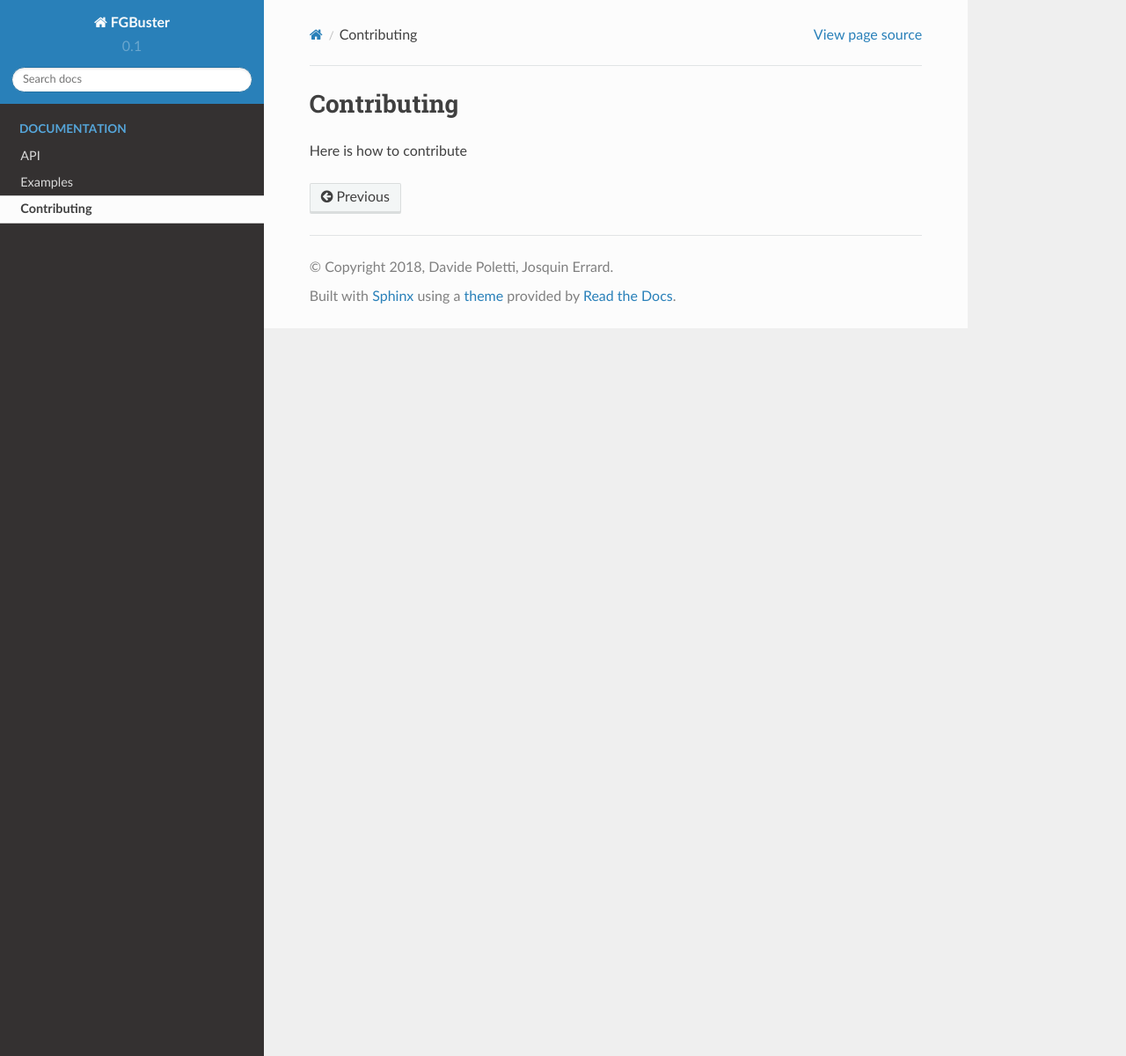
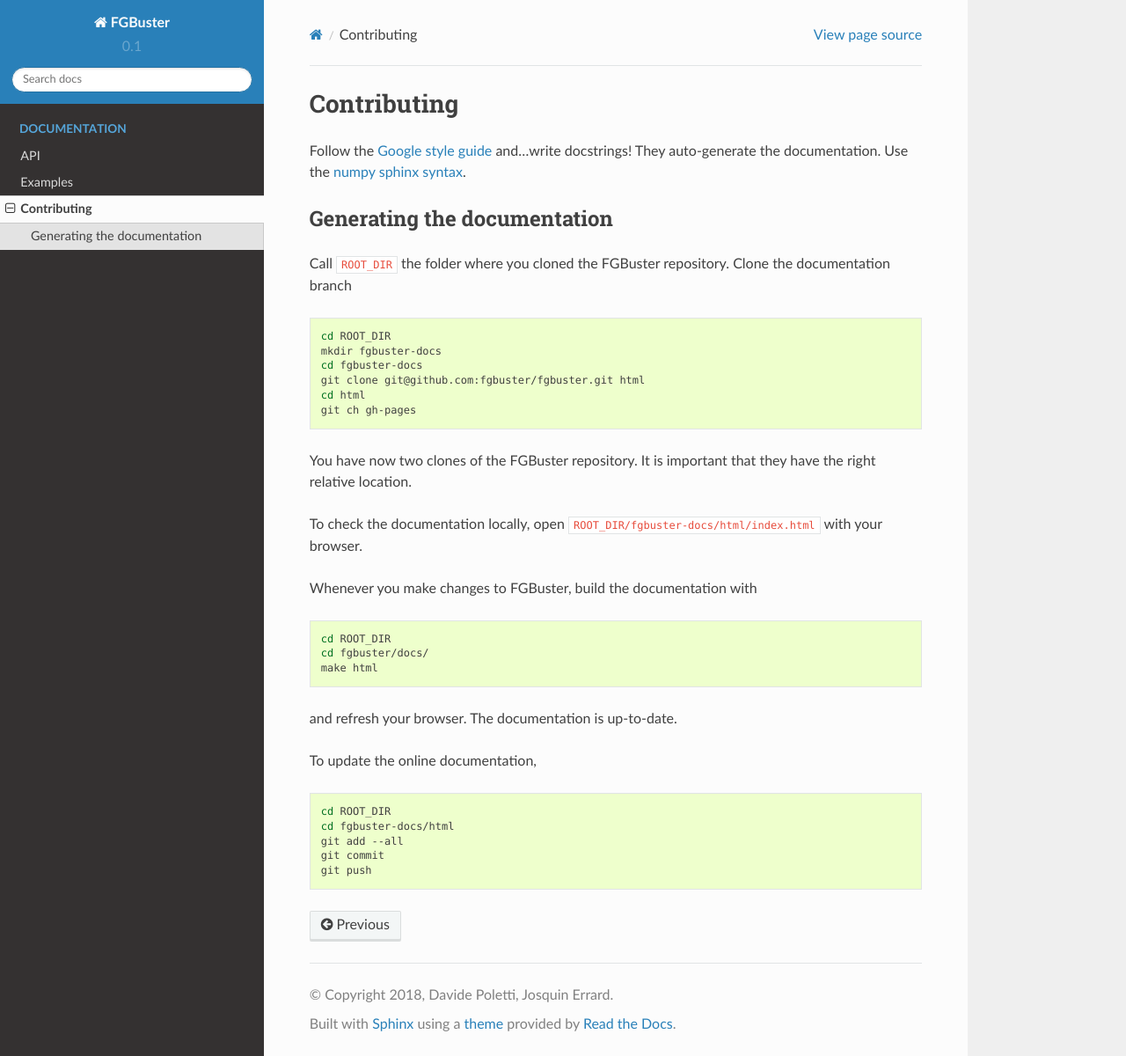
Before and after one commit to fgbuster/fgbuster, a Sphinx documentation site: the page built from docs/source/contributing.rst, in a window 1280 px wide and 1200 px high. Shown: the whole window at 88% size. Built offline with Sphinx 7.4.7 and the Read the Docs theme 2.0.0, drawn with Linux system fonts in a browser that asks for light colours.

```diff
--- a/docs/source/conf.py
+++ b/docs/source/conf.py
@@ -38,6 +38,7 @@ extensions = [
     'sphinx.ext.mathjax',
     'sphinx.ext.viewcode',
     'sphinx.ext.napoleon',
+    'sphinx.ext.githubpages',
     ]
 
 napoleon_google_docstring = False
--- a/docs/source/contributing.rst
+++ b/docs/source/contributing.rst
@@ -4,4 +4,47 @@
 Contributing
 ************
 
-Here is how to contribute
+Follow the `Google style guide
+<https://github.com/google/styleguide/blob/gh-pages/pyguide.md>`_
+and...write docstrings! They auto-generate the documentation. Use the
+`numpy sphinx syntax <https://sphinxcontrib-napoleon.readthedocs.io/en/latest/example_numpy.html>`_.
+
+Generating the documentation
+----------------------------
+Call ``ROOT_DIR`` the folder where you cloned the FGBuster repository.
+Clone the documentation branch
+
+.. code-block:: bash
+
+   cd ROOT_DIR
+   mkdir fgbuster-docs
+   cd fgbuster-docs
+   git clone git@github.com:fgbuster/fgbuster.git html
+   cd html
+   git ch gh-pages
+
+You have now two clones of the FGBuster repository. It is important that they
+have the right relative location.
+
+To check the documentation locally, open ``ROOT_DIR/fgbuster-docs/html/index.html``
+with your browser.
+
+Whenever you make changes to FGBuster, build the documentation with
+
+.. code-block:: bash
+
+   cd ROOT_DIR
+   cd fgbuster/docs/
+   make html
+
+and refresh your browser. The documentation is up-to-date.
+
+To update the online documentation,
+
+.. code-block:: bash
+
+   cd ROOT_DIR
+   cd fgbuster-docs/html
+   git add --all
+   git commit
+   git push
--- a/docs/source/examples.rst
+++ b/docs/source/examples.rst
@@ -4,6 +4,10 @@
 Examples
 ********
 
+These examples illustrate the most common case of use. You can use these
+notebooks as a starting point, they are in the ``docs/source/examples`` folder
+of the FGBuster repository.
+
 .. toctree::
    :glob:
    :maxdepth: 1
```
Also changed, not shown: 2 other files.
